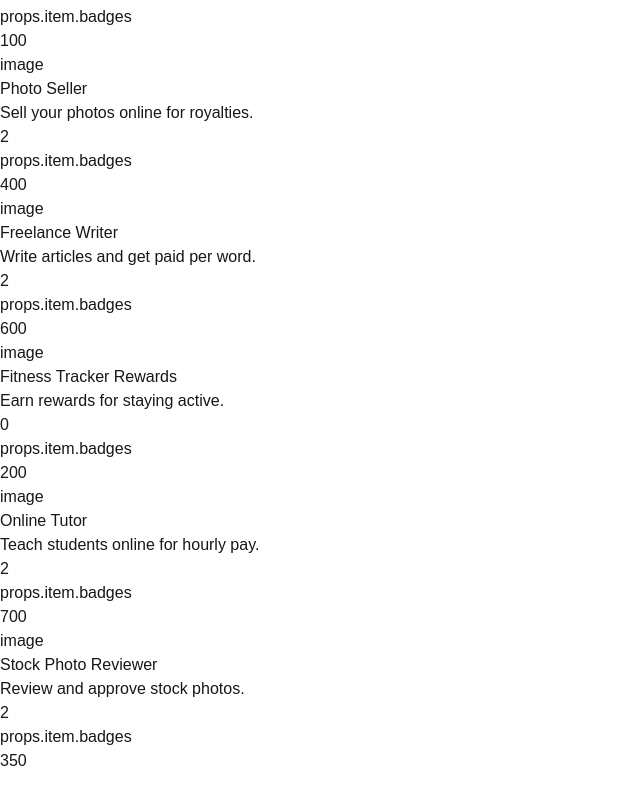
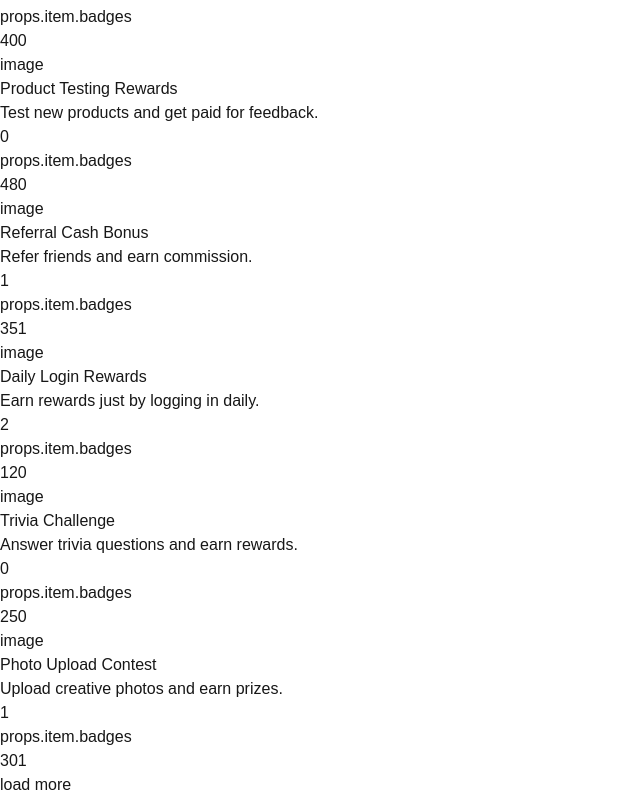
Before and after one commit to danayani/d-rox, a Next.js app: page / in a window 1280 px wide. Shown: the part 667-1464 px from the top of the page, without its empty margins (0-640 px from the left). Before the commit the page ends 1440 px from the top, so only its background shows below. Built offline with nearby package versions, Linux system fonts and the light colour scheme.

Commit message:
implement pagination in 'games-card' cmp with button

```diff
--- a/src/app/components/games-cards.tsx
+++ b/src/app/components/games-cards.tsx
@@ -5,18 +5,13 @@ import {useEffect, useState} from "react";
 
 
 export default function GamesCards() {
+    const [page, setPage] = useState<number>(0)
     const [gamesShows, setGamesShows] = useState<Game[]>([])
     const [isLoading, setLoading] = useState(true)
     console.log(gamesShows)
 
     useEffect(() => {
-        fetch(`http://localhost:3000/api/games?page=1`)
-            .then((res) => res.json())
-            .then((data) => {
-                console.log("data = ", data)
-                setGamesShows([...gamesShows, ...data])
-                setLoading(false)
-            })
+        updateGamesData()
     }, [])
 
     if (isLoading) return <p>Loading...</p>
@@ -27,7 +22,21 @@ export default function GamesCards() {
                 <Card game={game}/>
             </div>
         ))}
+        {/*todo: change button to event onScroll*/}
+        <button onClick={updateGamesData}>load more</button>
     </div>
+
+    function updateGamesData() {
+        // setLoading(true)
+        fetch(`http://localhost:3000/api/games?page=${page}`)
+            .then((res) => res.json())
+            .then((data) => {
+                console.log("more games = ", data)
+                setGamesShows([...gamesShows, ...data])
+                setPage(page + 1)
+                setLoading(false)
+            })
+    }
 }
 
 
```
